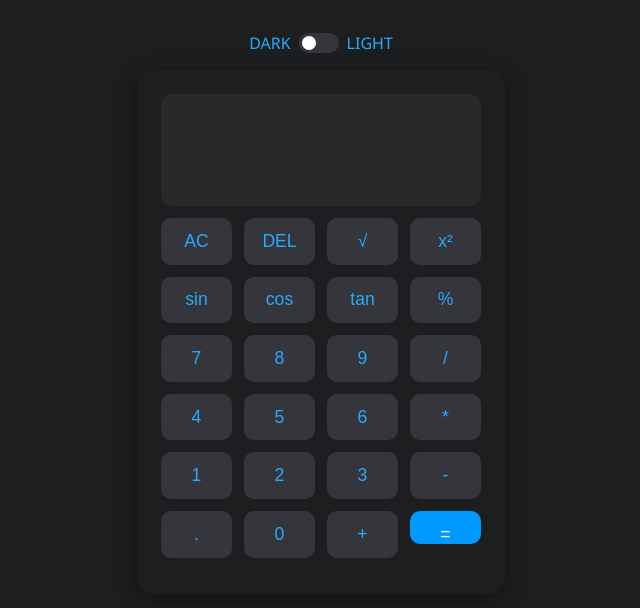
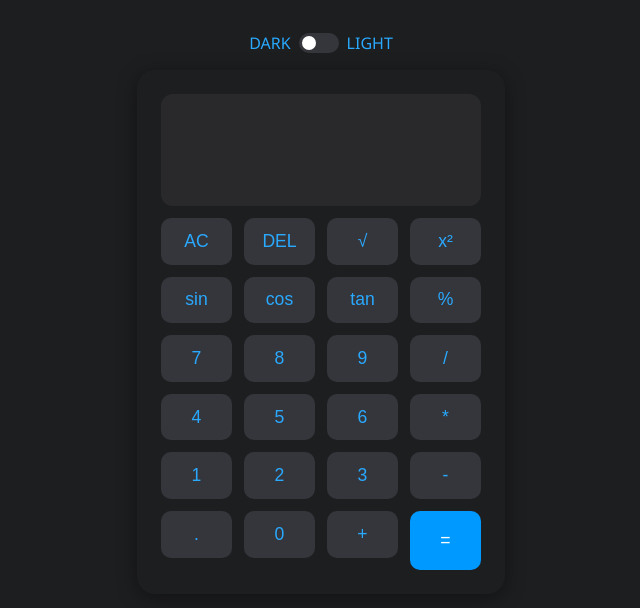
Before and after one commit to ManuThota/Advanced_Calculator, a plain HTML site: page index.html in a window 1280 px wide. Shown: the whole page, without its empty margins (319-959 px from the left). Drawn offline with Linux system fonts and the light colour scheme.

Commit message:
Update style.css

```diff
--- a/style.css
+++ b/style.css
@@ -119,7 +119,6 @@ button:active {
 }
 
 .equal {
-    height: 33px;
     grid-row: span 2;
     background-color: hsl(204, 100%, 50%);
     color: white;
```
